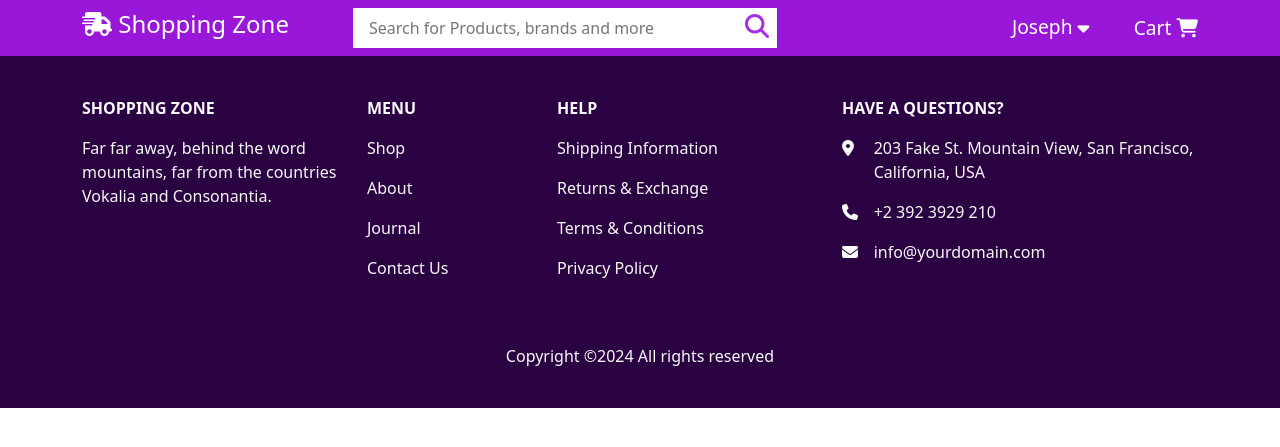
After one commit to josephpal27/Shopping-Zone, a PHP site: page /order.html in a window 1280 px wide. The commit adds this page. Shown: the top 447 px of the page. Run offline with PHP 8.4, Linux system fonts and the light colour scheme.

Commit message:
img div updated

```diff
--- a/cart.css
+++ b/cart.css
@@ -89,7 +89,7 @@
 
     .nav-menu{
         position: absolute;
-        right: 17%;
+        right: 10%;
         background-color: white;
         width: max-content;
         box-shadow: 0px 1px 20px 1px rgba(175, 175, 175, 0.748);
@@ -178,6 +178,9 @@
 
     main .cart-products img{
         margin: 1rem;
+        width: 150px;
+        height: 150px;
+        object-fit: contain;
     }
 
     main .cart-products .product-des{
--- /dev/null
+++ b/order.css
@@ -0,0 +1,135 @@
+*{
+    margin: 0;
+    padding: 0;
+    box-sizing: border-box;
+    transition: all 0.2s ease;
+  }
+
+  /* Edit Scroll Bar */
+  ::-webkit-scrollbar {
+      width: 0;
+  }
+
+  ::-webkit-scrollbar-track {
+      background: transparent;
+  }
+
+  ::-webkit-scrollbar-thumb {
+      background: transparent;
+  }
+
+  /* --- Navbar Starts here --- */
+  nav{
+      background-color: rgb(152, 23, 217);
+  }
+  .container{
+      display: flex;
+      justify-content: space-between;
+      align-items: center;
+  }
+
+  .nav-left{
+      display: flex;
+      align-items: center;
+      justify-content: center;
+  }
+
+  .nav-left a{
+      text-decoration: none;
+  }
+
+  .nav-left .logo{
+      margin-right: 4rem;
+      padding: 0.6rem 0;
+      color: white;
+  }
+
+  form{
+      background-color: rgb(255, 255, 255);
+      display: flex;
+      align-items: center;
+  }
+
+  .nav-left #searchInput{
+      width: 30vw;
+      height: 2.5rem;
+      padding: 0 1rem;
+      border: none;
+      outline: none;
+  }
+
+  .nav-left form i{
+      font-size: 1.5rem;
+      padding: 0 .5rem;
+      color: rgb(169, 44, 232);
+  }
+
+  .nav-left form i:hover{
+      color: rgb(147, 19, 210);
+      transition: color 0.1s ease;
+  }
+
+  .nav-right{
+      padding: 0.5rem 0;
+  }
+
+  .nav-right span{
+   margin-left: 2.5rem;
+   font-size: 1.2rem;
+   font-weight: 500;
+   color: white;
+   padding: 0.95rem 0;
+   cursor: pointer
+   }
+
+   .nav-right a{
+       text-decoration: none;
+       color: white;
+   }
+
+   .nav-menu{
+     position: absolute;
+     right: 10%;
+     background-color: white;
+     width: max-content;
+     box-shadow: 0px 1px 20px 1px rgba(175, 175, 175, 0.748);
+     z-index: 1;
+     display: none;
+   }
+
+  .nav-menu #tooltip{
+     width: 20px;
+     height: 20px;
+     position: absolute;
+     top: -0.4rem;
+     left: 7rem;
+     transform: rotate(180deg);
+    }
+
+    .nav-menu #tooltip i{
+        color: white;
+        font-size: 1.7rem;
+    }
+
+    .nav-menu .menu{
+      padding: 0.5rem 5rem 0.8rem 2rem;
+      border-bottom: 1px solid rgb(224, 224, 224);
+      font-size: 1.1rem;
+      font-weight: 500;
+    }
+
+    .nav-menu .menu a{
+      text-decoration: none;
+      color: black;
+    }
+
+    .nav-menu .menu:hover{
+      background-color: rgb(242, 242, 242);
+      transition: background-color 0.1s ease;
+   }
+
+    .nav-menu i{
+      margin-right: 2rem;
+      color: rgb(169, 44, 232);
+    }
+    /* --- Navbar Ends here --- */
--- /dev/null
+++ b/order.html
@@ -0,0 +1,140 @@
+<!DOCTYPE html>
+<html lang="en">
+<head>
+    <meta charset="UTF-8">
+    <meta name="viewport" content="width=device-width, initial-scale=1.0">
+    <title>Shopping Zone - Orders</title>
+    <link rel="shortcut icon" href="images/logo.png" type="image/x-icon">
+    <link rel="stylesheet" href="order.css">
+    <link href="https://cdn.jsdelivr.net/npm/bootstrap@5.3.3/dist/css/bootstrap.min.css" rel="stylesheet" integrity="sha384-QWTKZyjpPEjISv5WaRU9OFeRpok6YctnYmDr5pNlyT2bRjXh0JMhjY6hW+ALEwIH" crossorigin="anonymous" />
+    <link rel="stylesheet" href="https://cdnjs.cloudflare.com/ajax/libs/font-awesome/6.4.2/css/all.min.css" integrity="sha512-z3gLpd7yknf1YoNbCzqRKc4qyor8gaKU1qmn+CShxbuBusANI9QpRohGBreCFkKxLhei6S9CQXFEbbKuqLg0DA==" crossorigin="anonymous" referrerpolicy="no-referrer" />
+</head>
+<body>
+    <!-- Navbar Starts Here -->
+    <nav>
+        <div class="container">
+          <div class="nav-left">
+            <a href="index.html">
+                <h4 class="logo"><i class="fa-solid fa-truck-fast"></i> Shopping Zone</h4>
+            </a>
+            <form action="">
+              <input type="search" name="searchInput" placeholder="Search for Products, brands and more" id="searchInput" />
+              <div>
+                <i class="fa-solid fa-magnifying-glass"></i>
+              </div>
+            </form>
+          </div>
+          <div class="nav-right">
+            <span id="user">
+              Joseph
+              <i class="fa-solid fa-caret-down" style="transition: rotate 0.2s ease"></i></span>
+            <span><a href="cart.html">Cart <i class="fa-solid fa-cart-shopping"></i></a></span>
+            <!-- <span><a href="">Logout</a></span> -->
+          </div>
+        </div>
+    </nav>
+
+      <div class="nav-menu">
+        <div id="tooltip"><i class="fa-solid fa-caret-down"></i></div>
+        <div class="menu">
+          <a href="profile.html"><i class="fa-solid fa-user"></i> <span>My Profile</span></a>
+        </div>
+        <div class="menu">
+          <a href="order.html"><i class="fa-solid fa-basket-shopping"></i> <span>Orders</span></a>
+        </div>
+        <div class="menu">
+          <a href="wishlist.html"><i class="fa-solid fa-hand-holding-heart"></i>
+          <span>Wishlist</span></a>
+        </div>
+        <div class="menu">
+            <a href="index.html"><i class="fa-solid fa-house-chimney"></i> <span>Home</span></a>
+        </div>
+        <div class="menu">
+          <a href="#"><i class="fa-solid fa-gift"></i> <span>Coupons</span></a>
+        </div>
+        <div class="menu">
+          <a href="#"><i class="fa-solid fa-power-off"></i> <span>Logout</span></a>
+        </div>
+      </div>
+    <!-- Navbar Ends Here -->
+
+
+
+
+    <!-- Footer Starts Here -->
+    <div class="container-fluid px-2 py-4" style="background-color: rgb(43, 2, 65);">
+        <div class="container text-light">
+
+          <div class="row">
+            <div class="col col-12 col-md-3 pt-3">
+              <span class="fw-bold">SHOPPING ZONE</span>
+              <p class="pt-3">Far far away, behind the word mountains, far from the countries Vokalia and Consonantia.</p>
+            </div>
+
+            <div class="col col-12 col-md-2 pt-3">
+              <span class="fw-bold">MENU</span>
+
+              <p class="pt-3">Shop</p>
+              <p>About</p>
+              <p>Journal</p>
+              <p>Contact Us</p>
+            </div>
+
+            <div class="col col-12 col-md-3 pt-3">
+              <span class="fw-bold">HELP</span>
+
+              <p class="pt-3">Shipping Information</p>
+              <p>Returns & Exchange</p>
+              <p>Terms & Conditions</p>
+              <p>Privacy Policy</p>
+            </div>
+
+            <div class="col col-12 col-md-4 pt-3">
+              <span class="fw-bold">HAVE A QUESTIONS?</span>
+
+              <div class="row pt-3">
+                <div class="col col-1">
+                  <i class="fa-solid fa-location-dot"></i>
+                </div>
+                <div class="col col-11">
+                  <span>203 Fake St. Mountain View, San Francisco, California, USA</span>
+                </div>
+              </div>
+
+              <div class="row py-3">
+                <div class="col col-1">
+                  <i class="fa-solid fa-phone"></i>
+                </div>
+                <div class="col col-11">
+                  <span>+2 392 3929 210</span>
+                </div>
+              </div>
+
+              <div class="row">
+                <div class="col col-1">
+                  <i class="fa-solid fa-envelope"></i>
+                </div>
+                <div class="col col-11">
+                  <span>info@yourdomain.com</span>
+                </div>
+              </div>
+
+
+            </div>
+          </div>
+        </div>
+        <div class="text-center pt-5 text-light">
+          <p>Copyright ©2024 All rights reserved</span>
+          </p>
+        </div>
+    </div>
+    <!-- Footer Ends Here -->
+
+
+
+    <script src="nav.js"></script>
+    <!-- <script src="order.js"></script> -->
+
+    <script src="https://cdn.jsdelivr.net/npm/bootstrap@5.3.3/dist/js/bootstrap.bundle.min.js" integrity="sha384-YvpcrYf0tY3lHB60NNkmXc5s9fDVZLESaAA55NDzOxhy9GkcIdslK1eN7N6jIeHz" crossorigin="anonymous"></script>
+</body>
+</html>
--- a/profile.css
+++ b/profile.css
@@ -89,7 +89,7 @@ form{
 
  .nav-menu{
    position: absolute;
-   right: 17%;
+   right: 10%;
    background-color: white;
    width: max-content;
    box-shadow: 0px 1px 20px 1px rgba(175, 175, 175, 0.748);
--- a/profile.html
+++ b/profile.html
@@ -29,7 +29,7 @@
               Joseph
               <i class="fa-solid fa-caret-down" style="transition: rotate 0.2s ease"></i></span>
             <span><a href="cart.html">Cart <i class="fa-solid fa-cart-shopping"></i></a></span>
-            <span><a href="">Logout</a></span>
+            <!-- <span><a href="">Logout</a></span> -->
           </div>
         </div>
       </nav>
@@ -40,7 +40,7 @@
           <a href="profile.html"><i class="fa-solid fa-user"></i> <span>My Profile</span></a>
         </div>
         <div class="menu">
-          <a href="#"><i class="fa-solid fa-basket-shopping"></i> <span>Orders</span></a>
+          <a href="order.html"><i class="fa-solid fa-basket-shopping"></i> <span>Orders</span></a>
         </div>
         <div class="menu">
           <a href="wishlist.html"><i class="fa-solid fa-hand-holding-heart"></i>
--- a/profile.js
+++ b/profile.js
@@ -18,7 +18,6 @@
       });
     });
 
-
     // --- Functionality to Save Button
     saveBtn.forEach((saveButton) => {
       saveButton.addEventListener('click', (event) => {
--- a/style.css
+++ b/style.css
@@ -89,7 +89,7 @@ form{
 
  .nav-menu{
      position: absolute;
-     right: 17%;
+     right: 10%;
      background-color: white;
      width: max-content;
      box-shadow: 0px 1px 20px 1px rgba(175, 175, 175, 0.748);
@@ -146,6 +146,7 @@ form{
     justify-content: space-around;
     align-items: center;
     margin-bottom: 1rem;
+    overflow: hidden;
     box-shadow: 1px 2px 7px 1px rgba(175, 175, 175, 0.748);
   }
 
@@ -234,7 +235,7 @@ form{
 
     .all-products .all-products-row .product{
         background-color: rgb(249, 249, 249);
-        padding: 1rem 1rem 0.3rem 1rem;
+        padding: 1rem 1rem 0.8rem 1rem;
         display: flex;
         flex-direction: column;
         align-items: center;
@@ -249,6 +250,7 @@ form{
 
     .all-products .all-products-row .product img {
         height: 200px;
+        width: 300px;
         object-fit: contain;
     }
 
--- a/wishlist.css
+++ b/wishlist.css
@@ -89,7 +89,7 @@ form{
 
 .nav-menu{
     position: absolute;
-    right: 17%;
+    right: 10%;
     background-color: white;
     width: max-content;
     box-shadow: 0px 1px 20px 1px rgba(175, 175, 175, 0.748);
@@ -254,6 +254,9 @@ section main .wishlist-products{
 
 section main .wishlist-products img{
     margin: 2rem;
+    width: 150px;
+    height: 150px;
+    object-fit: contain;
 }
 
 section main .product-des{
```
Also changed, not shown: cart.html (+6 -6 lines), index.html (+13 -13 lines), wishlist.html (+5 -5 lines), images/iphone13.webp (added), images/lakme.webp (added), images/lum3n--RBuQ2PK_L8-unsplash.jpg (deleted), images/scrub.webp (added), images/slide4.png (deleted).
